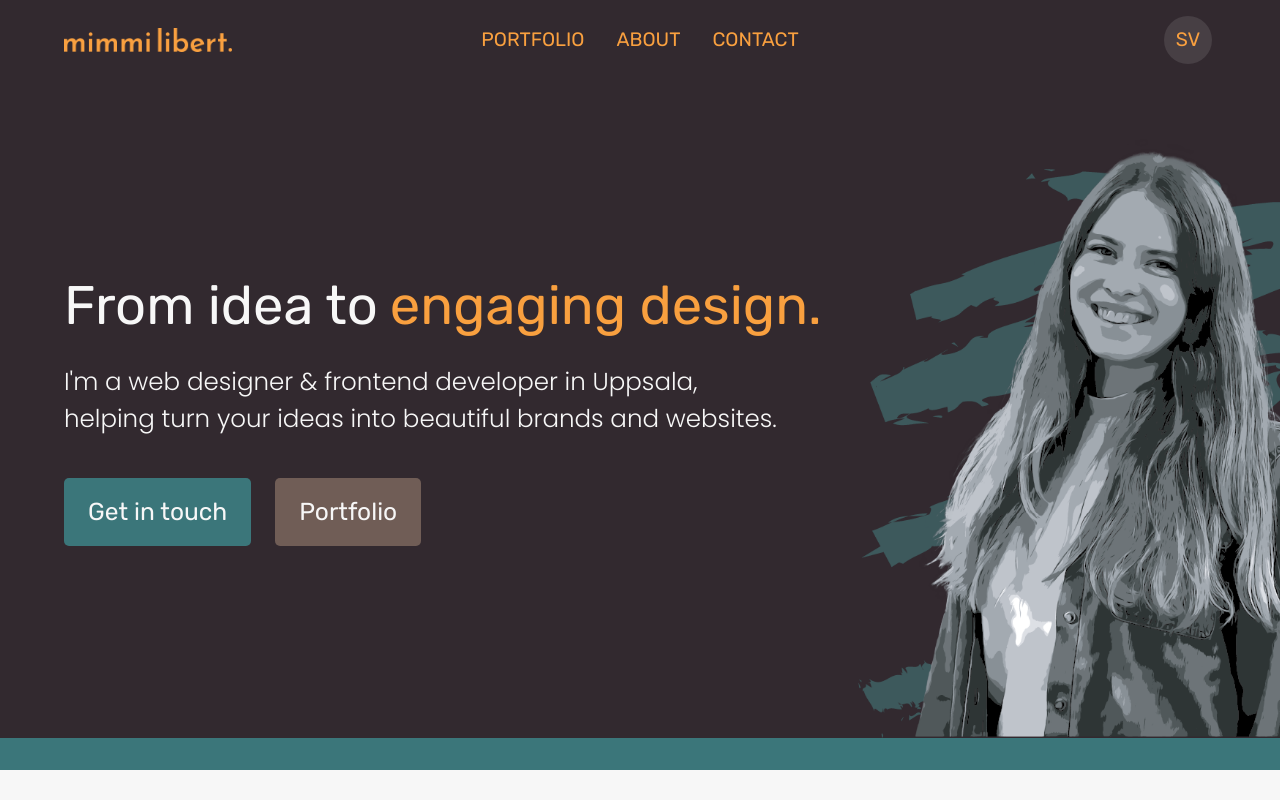
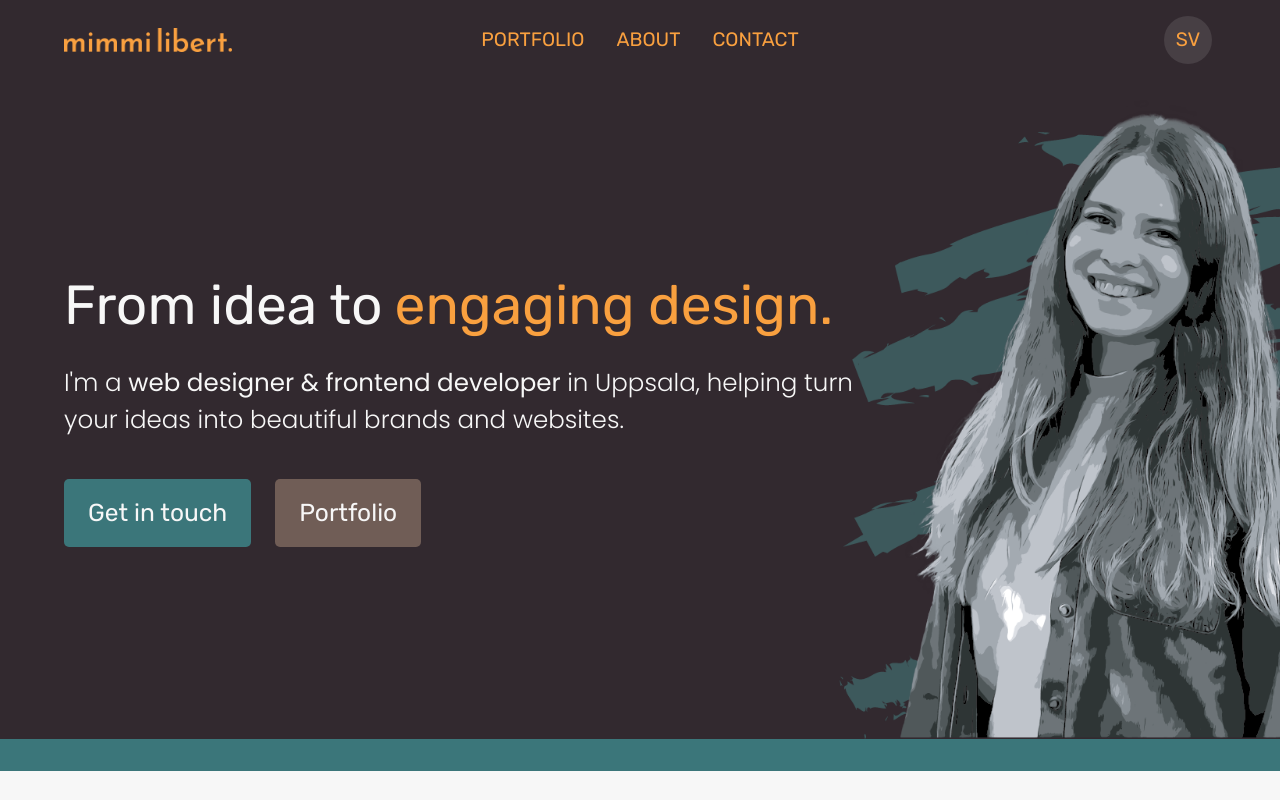
Before and after one commit to mimmi-libert/react-portfolio, a React (Vite) app: page /en in a window 1280 px wide. Shown: the top 800 px of the page. Built offline with nearby package versions, Linux system fonts and the light colour scheme.

Commit message:
Create versel.json file

```diff
--- a/src/components/Hero.jsx
+++ b/src/components/Hero.jsx
@@ -1,5 +1,6 @@
 import React, { useState, useEffect, useRef } from "react";
 import { useLanguage } from "../context/LanguageContext";
+import parse from "html-react-parser";
 
 const Hero = () => {
   const { t, language } = useLanguage();
@@ -59,11 +60,11 @@ const Hero = () => {
 
   return (
     <section className="hero grid bg-black w-full hero-bg-responsive relative">
-      <div className="px-xs md:px-sm lg:px-lg py-md md:py-xl lg:py-2xl xl:py-3xl flex flex-col justify-center">
+      <div className="px-xs md:px-sm lg:px-lg py-xl lg:py-2xl xl:py-3xl flex flex-col justify-center">
         <div className="hero__inner">
           <div className="hero__content max-w-[1240px] mx-auto text-white flex flex-col gap-2xs md:gap-2xs lg:gap-xs">
             <h1 className="sr-only">Mimmi Libert - Portfolio</h1>
-            <h2 className="heading-1 flex flex-col sm:flex-row sm:gap-3 leading-tight">
+            <h2 className="heading-1 md:pb-0 flex flex-col sm:flex-row sm:gap-3 leading-tight">
               {t("heroTitle")}
               <span
                 className="text-orange min-h-[1.25em]"
@@ -75,9 +76,11 @@ const Hero = () => {
                 {text}
               </span>
             </h2>
-            <p className="ingress text-md leading-normal max-w-[680px] lg:max-w-[1440px]">
-              {t("heroSubtitle")} <br></br>
-              {t("heroSubtitle2")}
+            <p className="hidden md:block ingress text-md leading-normal max-w-[560px] md:max-w-[620px] lg:max-w-[800px]">
+              {parse(`${t("heroSubtitle")} ${t("heroSubtitle2")}`)}
+            </p>
+            <p className="text-gray-200 md:hidden ingress text-md leading-normal max-w-[560px] md:max-w-[620px] lg:max-w-[800px] text-balance">
+              {parse(`${t("heroShortSubtitle")}`)}
             </p>
             <div className="hero__buttons flex flex-wrap gap-y-2xs gap-x-2xs md:gap-x-xs pt-3xs md:pt-2xs">
               <a
--- a/src/components/Promo/Promo.jsx
+++ b/src/components/Promo/Promo.jsx
@@ -107,7 +107,7 @@ function Promo() {
     <section className="promo grid border-t-[32px] border-b-[32px] border-teal w-full">
       <div className="px-xs md:px-sm lg:px-lg py-md md:py-lg lg:py-2xl">
         <div className="promo__inner max-w-[1240px] mx-auto place-items-center">
-          <h2 className="md:pb-3xs text-center">{t("promoTitle")}</h2>
+          <h2 className="pb-3xs text-center">{t("promoTitle")}</h2>
           <p className="narrow text-center text-sm pb-sm md:pb-md">
             {t("promoDescription")}
           </p>
--- a/src/index.css
+++ b/src/index.css
@@ -11,7 +11,7 @@
   --text-md: clamp(1.15rem, 0.8142rem + 0.9009vw, 1.625rem);
   --text-lg: clamp(1.25rem, 0.9899rem + 1.2613vw, 2.125rem);
   --text-xl: clamp(1.5rem, 1.1098rem + 1.8919vw, 2.8125rem);
-  --text-2xl: clamp(1.625rem, 1.0118rem + 2.973vw, 3.6875rem);
+  --text-2xl: clamp(2rem, 1.4784rem + 2.4545vw, 3.6875rem);
 
   /* Custom spacings */
   --spacing-3xs: 0.25rem;
@@ -255,22 +255,27 @@
   /* Hero background image */
 
   .hero-bg-responsive {
-    background-image: url("/public/assets/images/hero-image-smaller.png");
+    background-image: linear-gradient(
+        rgba(50, 41, 47, 0.7),
+        rgba(50, 41, 47, 0.7)
+      ),
+      url("/public/assets/images/hero-image-smaller.png");
     background-repeat: no-repeat;
     background-size: 360px;
-    background-position: calc(50% + 160px) bottom;
+    background-position: calc(50% + 170px) bottom;
   }
 
   @media screen and (min-width: 640px) {
     .hero-bg-responsive {
-      background-size: 320px;
-      background-position: calc(50% + 360px) bottom;
+      background-size: 280px;
+      background-position: calc(50% + 280px) bottom;
     }
   }
 
   @media screen and (min-width: 768px) {
     .hero-bg-responsive {
-      background-size: 400px;
+      background-image: url("/public/assets/images/hero-image-smaller.png");
+      background-size: 440px;
       background-position: calc(50% + 360px) bottom;
     }
   }
@@ -285,7 +290,7 @@
   @media screen and (min-width: 1280px) {
     .hero-bg-responsive {
       background-position: calc(50% + 500px) bottom;
-      background-size: 600px;
+      background-size: 640px;
     }
   }
 
--- a/src/translations/en.js
+++ b/src/translations/en.js
@@ -13,8 +13,11 @@ export const en = {
 
   // Hero
   heroTitle: "From idea to",
-  heroSubtitle: "I'm a web designer & frontend developer in Uppsala,",
+  heroSubtitle:
+    "I'm a <strong>web designer & frontend developer </strong> in Uppsala,",
   heroSubtitle2: "helping turn your ideas into beautiful brands and websites.",
+  heroShortSubtitle:
+    "<strong>Web design</strong> & <strong>frontend development</strong> in Uppsala.",
   getInTouch: "Get in touch",
   portfolioButton: "Portfolio",
   createdInReact: "Created in React",
--- a/src/translations/sv.js
+++ b/src/translations/sv.js
@@ -13,9 +13,12 @@ export const sv = {
 
   // Hero
   heroTitle: "Från idé till",
-  heroSubtitle: "Jag är en webbdesigner och frontend-utvecklare i Uppsala,",
+  heroSubtitle:
+    "Jag är en <strong>webbdesigner</strong> och <strong>frontend-utvecklare</strong> i Uppsala,",
   heroSubtitle2:
     "redo att omsätta dina idéer till levande varumärken och webbplatser.",
+  heroShortSubtitle:
+    "<strong>Webbdesign</strong> & <strong>frontend-utveckling</strong> i Uppsala.",
   getInTouch: "Kontakta mig",
   portfolioButton: "Portfolio",
   createdInReact: "Skapad i React",
--- /dev/null
+++ b/versel.json
@@ -0,0 +1,8 @@
+{
+  "rewrites": [
+    {
+      "source": "/((?!api/).*)",
+      "destination": "/index.html"
+    }
+  ]
+}
```
